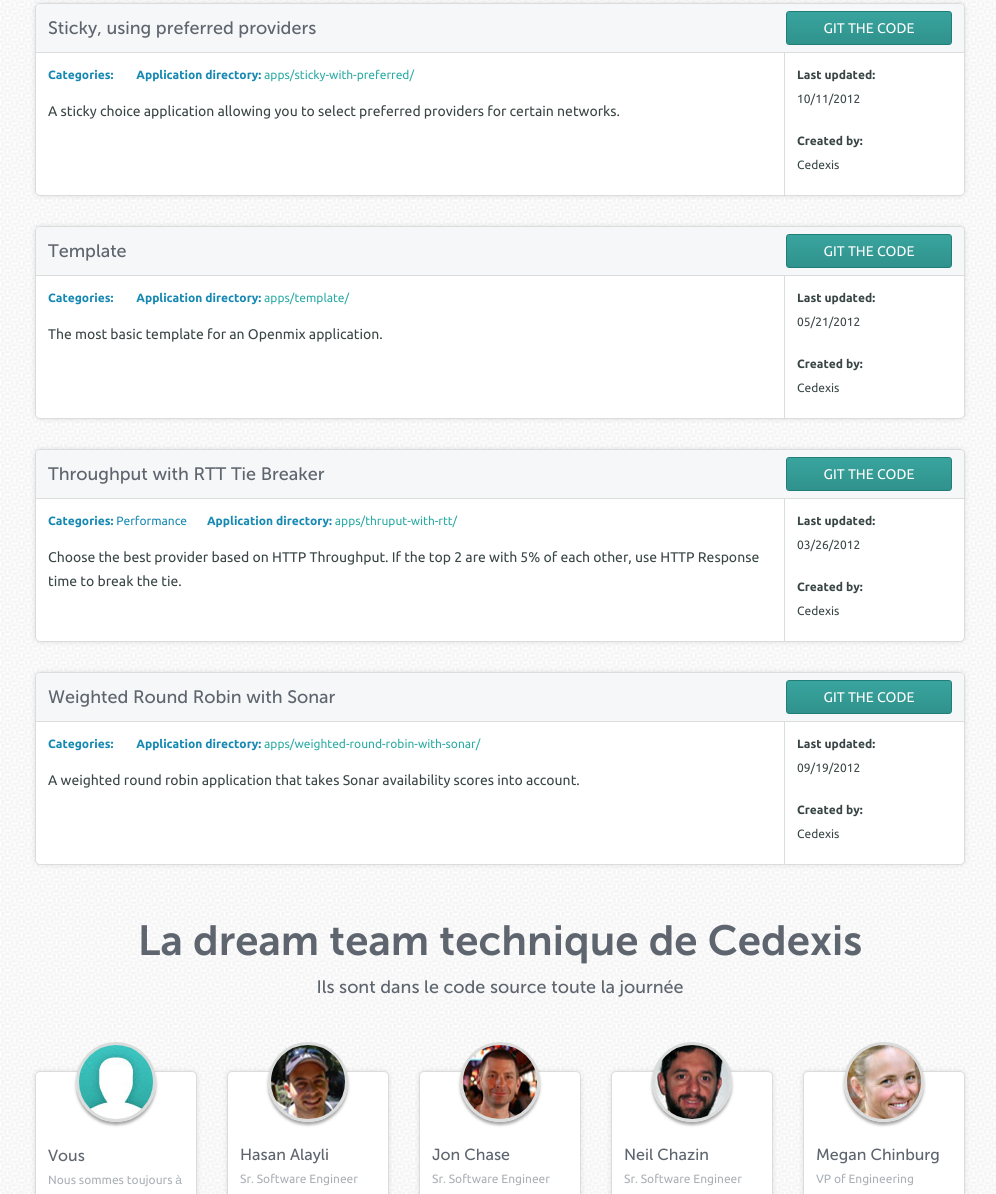
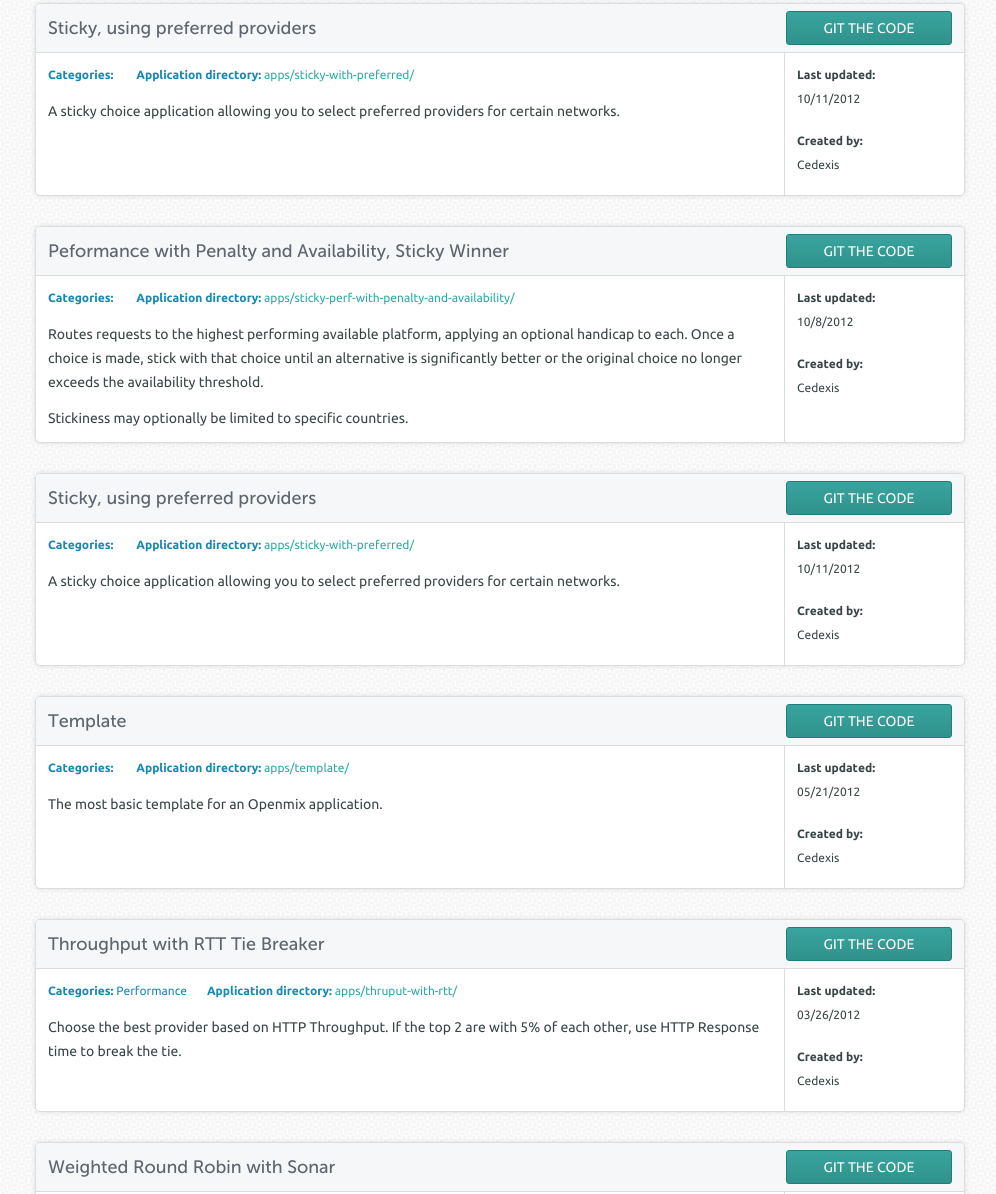
Before and after one commit to citrix/cedexis.github.com, a plain HTML site: page fr/index.html in a window 1280 px wide. Shown: the part 4486-5680 px from the top of the page, without its empty margins (140-1136 px from the left). Drawn offline with Linux system fonts and the light colour scheme.

Commit message:
Latest production deploy

```diff
--- a/fr/index.html
+++ b/fr/index.html
@@ -21,7 +21,7 @@
         ga.src = ('https:' == document.location.protocol ? 'https://ssl' : 'http://www') + '.google-analytics.com/ga.js';
         var s = document.getElementsByTagName('script')[0]; s.parentNode.insertBefore(ga, s);
       })();</script><title>Cedexis Developer Exchange
-      </title><link href="/stylesheets/site.css?1354153451" media="screen" rel="stylesheet" type="text/css" /><link href="/stylesheets/french.css?1354153451" media="screen" rel="stylesheet" type="text/css" /><!--[if lt IE 9]><script src="/javascripts/ie_site.js?1354153429" type="text/javascript"></script><link href="/stylesheets/ie.css?1354153451" media="screen" rel="stylesheet" type="text/css" /><![endif]--><!--[if lt IE 8]><link href="/stylesheets/ie7.css?1354153451" media="screen" rel="stylesheet" type="text/css" /><![endif]-->
+      </title><link href="/stylesheets/site.css?1353967715" media="screen" rel="stylesheet" type="text/css" /><link href="/stylesheets/french.css?1353967715" media="screen" rel="stylesheet" type="text/css" /><!--[if lt IE 9]><script src="/javascripts/ie_site.js?1341956121" type="text/javascript"></script><link href="/stylesheets/ie.css?1353967715" media="screen" rel="stylesheet" type="text/css" /><![endif]--><!--[if lt IE 8]><link href="/stylesheets/ie7.css?1353967715" media="screen" rel="stylesheet" type="text/css" /><![endif]-->
   </head>
   <body>
     <header>
@@ -501,6 +501,65 @@
         </article>
         <article class="app">
           <div class="title">
+            <h3>Peformance with Penalty and Availability, Sticky Winner</h3>
+            <a class="btn btn-primary" href="https://github.com/cedexis/openmixapplib/tree/master/apps/sticky-perf-with-penalty-and-availability/app/OpenmixApplication.php" title="Git the code">Git the code</a>
+          </div>
+          <div class="copy-table">
+            <div class="app-copy">
+              <p class="category">
+                <strong>Categories:</strong><span> </span><strong>Application directory: </strong><a href="https://github.com/cedexis/openmixapplib/tree/master/apps/sticky-perf-with-penalty-and-availability">apps/sticky-perf-with-penalty-and-availability/ </a>
+              </p><p>Routes requests to the highest performing available platform, applying an optional
+              handicap to each.  Once a choice is made, stick with that choice until an alternative
+              is significantly better or the original choice no longer exceeds the availability
+              threshold.</p>
+
+              <p>Stickiness may optionally be limited to specific countries.</p>
+              </div>
+            <div class="meta">
+              <ul>
+                <li>
+                  <strong>Last updated:</strong>
+                </li>
+                <li>10&#47;8&#47;2012</li>
+              </ul>
+              <ul>
+                <li>
+                  <strong>Created by:</strong>
+                </li>
+                <li>Cedexis </li>
+              </ul>
+            </div>
+          </div>
+        </article>
+        <article class="app">
+          <div class="title">
+            <h3>Sticky, using preferred providers</h3>
+            <a class="btn btn-primary" href="https://github.com/cedexis/openmixapplib/tree/master/apps/sticky-with-preferred/app/OpenmixApplication.php" title="Git the code">Git the code</a>
+          </div>
+          <div class="copy-table">
+            <div class="app-copy">
+              <p class="category">
+                <strong>Categories:</strong><span> </span><strong>Application directory: </strong><a href="https://github.com/cedexis/openmixapplib/tree/master/apps/sticky-with-preferred">apps/sticky-with-preferred/ </a>
+              </p><p>A sticky choice application allowing you to select preferred providers for certain networks.</p>
+              </div>
+            <div class="meta">
+              <ul>
+                <li>
+                  <strong>Last updated:</strong>
+                </li>
+                <li>10&#47;11&#47;2012</li>
+              </ul>
+              <ul>
+                <li>
+                  <strong>Created by:</strong>
+                </li>
+                <li>Cedexis </li>
+              </ul>
+            </div>
+          </div>
+        </article>
+        <article class="app">
+          <div class="title">
             <h3>Template</h3>
             <a class="btn btn-primary" href="https://github.com/cedexis/openmixapplib/tree/master/apps/template/app/OpenmixApplication.php" title="Git the code">Git the code</a>
           </div>
@@ -650,13 +709,6 @@
           <p><a href="http://www.twitter.com/cedexis">@cedexis</a></p>
           </div>
         <div class="player">
-          <img alt="Hasan Alayli" src="/images/hasan.jpg" /><h4>Hasan Alayli</h4>
-
-          <p><em>Sr. Software Engineer</em></p>
-
-          <p>It&#39;s funny, isn&#39;t it? How your best friend can just blow up like that.</p>
-          </div>
-        <div class="player">
           <img alt="Jon Chase" src="/images/jon.jpg" /><h4>Jon Chase</h4>
 
           <p><em>Sr. Software Engineer</em></p>
@@ -715,13 +767,6 @@
           <p>import itertools</p>
 
           <p>&#39;,&#39;.join(itertools.repeat(&#39;blah&#39;,3))</p>
-          </div>
-        <div class="player">
-          <img alt="Alex Wenckus" src="/images/alex.jpg" /><h4>Alex Wenckus</h4>
-
-          <p><em>Sr. Software Engineer</em></p>
-
-          <p>Run faster, jump higher, man I&#39;m not gonna let you poison me. I threw it on the ground.</p>
           </div>
       </div>
     </section>
@@ -822,5 +867,5 @@
           </ul>
         </nav>
       </div>
-    </footer><!-- IF NOT INTERNET EXPLORER THEN --><![if !(lt IE 9)]><script src="/javascripts/site.js?1354153429" type="text/javascript"></script><![endif]><script src="/javascripts/twitter.js?1354153429" type="text/javascript"></script></body>
+    </footer><!-- IF NOT INTERNET EXPLORER THEN --><![if !(lt IE 9)]><script src="/javascripts/site.js?1341956121" type="text/javascript"></script><![endif]><script src="/javascripts/twitter.js?1340728579" type="text/javascript"></script></body>
 </html>
```
Also changed, not shown: index.html (+61 -16 lines).
